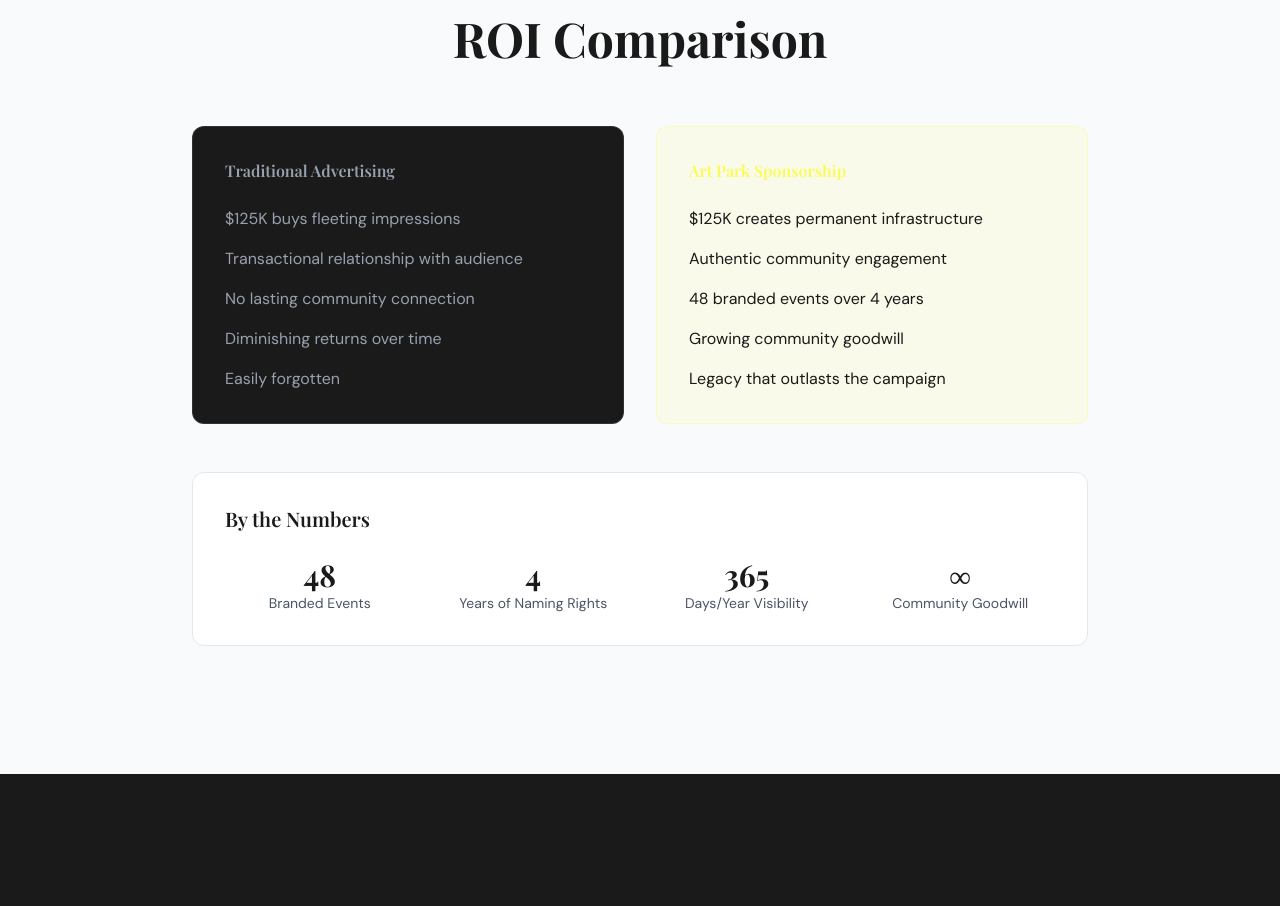
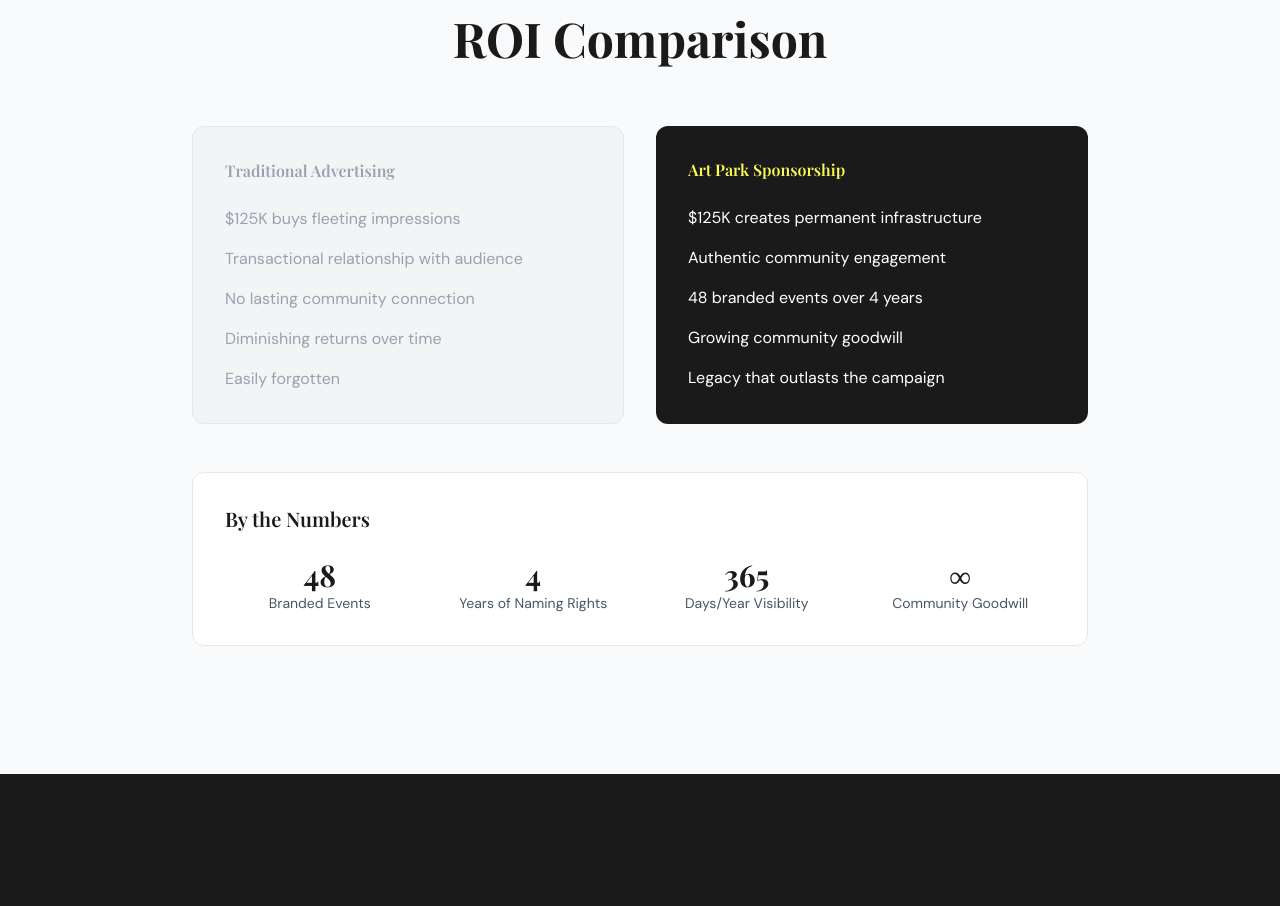
Before and after one commit to salinamendoza/artistsafespaces, a SvelteKit app: page /art-parks/sponsors in a window 1280 px wide. Shown: the part 2862-3768 px from the top of the page. Built offline with nearby package versions, Linux system fonts and the light colour scheme.

Commit message:
fix: Improve ROI comparison card contrast on sponsors page
- Traditional Advertising: muted gray bg, gray text (dull/bad option)
- Art Park Sponsorship: dark bg, white text, yellow title (the winner)

Yellow as accent on title, not as background fill.

```diff
--- a/src/routes/art-parks/sponsors/+page.svelte
+++ b/src/routes/art-parks/sponsors/+page.svelte
@@ -65,7 +65,7 @@
 
     <div class="mt-16 max-w-4xl mx-auto">
       <div class="grid md:grid-cols-2 gap-8">
-        <div class="bg-brand-black border border-white/10 rounded-xl p-8">
+        <div class="bg-gray-100 border border-gray-200 rounded-xl p-8">
           <h3 class="text-gray-400 font-semibold mb-6">Traditional Advertising</h3>
           <div class="space-y-4 text-gray-400">
             <p>$125K buys fleeting impressions</p>
@@ -75,9 +75,9 @@
             <p>Easily forgotten</p>
           </div>
         </div>
-        <div class="bg-brand-yellow/10 border border-brand-yellow/30 rounded-xl p-8">
+        <div class="bg-brand-black rounded-xl p-8">
           <h3 class="text-brand-yellow font-semibold mb-6">Art Park Sponsorship</h3>
-          <div class="space-y-4 text-brand-black">
+          <div class="space-y-4 text-white">
             <p>$125K creates permanent infrastructure</p>
             <p>Authentic community engagement</p>
             <p>48 branded events over 4 years</p>
```
